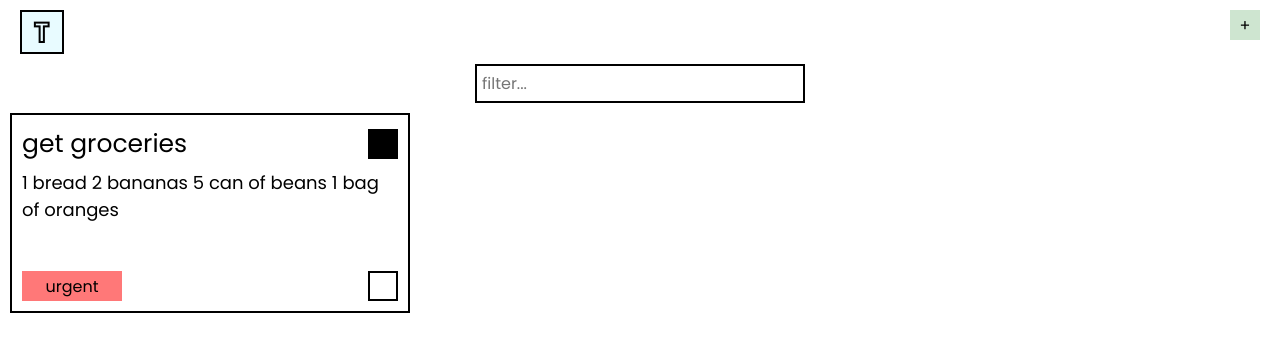
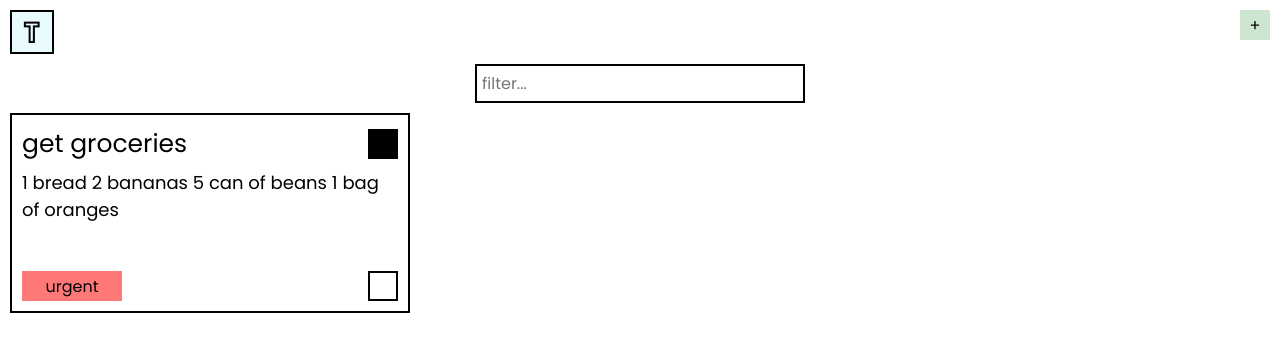
Before and after one commit to colorlessenergy/task-management, a Next.js app: page / in a window 1280 px wide. Shown: the top 352 px of the page. Built offline with nearby package versions, Linux system fonts and the light colour scheme.

Commit message:
remove margin top style

```diff
--- a/shared/components/Nav.js
+++ b/shared/components/Nav.js
@@ -5,7 +5,7 @@ import logo from '../../public/logo.png';
 
 const Nav = ({ toggleAddTaskModal }) => {
     return (
-        <nav className="flex justify-content-between mt-1 mx-1">
+        <nav className="flex justify-content-between">
             <Image
                 src={ logo }
                 alt="logo" />
--- a/styles/utilities.scss
+++ b/styles/utilities.scss
@@ -34,10 +34,6 @@
     margin-right: 0;
     margin-bottom: 0;
     margin-left: 0;
-}
-
-.mt-1 {
-    margin-top: $space-1;
 }
 
 .mr-1 {
```
